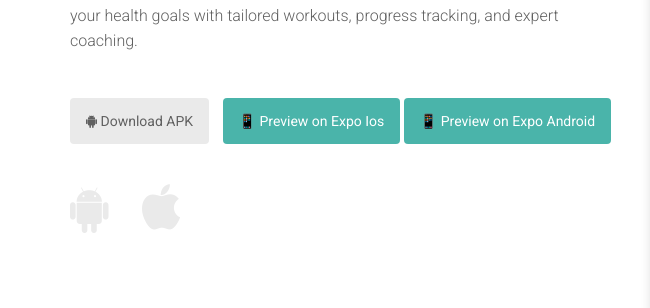
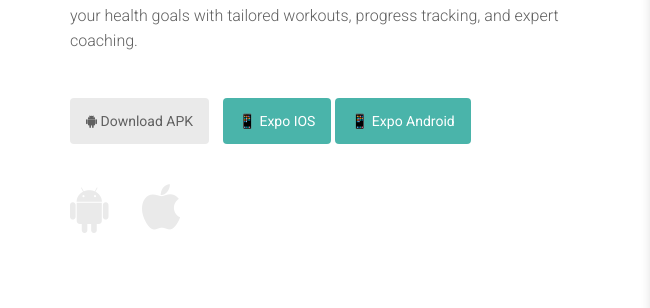
Before and after one commit to moahmed123/eshopDoc, a plain HTML site: page fitness-app.html in a window 1280 px wide. Shown: the part 1072-1380 px from the top of the page, 0-650 px from the left. Drawn offline with nearby package versions, Linux system fonts and the light colour scheme; grey boxes are pictures that could not be loaded.

Commit message:
enhance path of expo and text

```diff
--- a/fitness-app.html
+++ b/fitness-app.html
@@ -359,13 +359,13 @@
                             href="https://expo.dev/preview/update?message=Initial+commit%0A%0AGenerated+by+create-expo-app+3.4.2.&updateRuntimeVersion=1.0.0&createdAt=2025-11-10T14%3A16%3A00.408Z&slug=exp&projectId=17d76490-a075-4160-8eca-c6557cdb62cf&group=7516ca87-0654-44d9-8c29-fcd75d6364e0"
                             target="_blank" class="btn"
                             style="background-color: '#009688';background-color: #009688b5;color: #fff;padding: 12px 15px;">
-                            📱 Preview on Expo Ios
+                            📱 Expo IOS
                         </a>
                         <a data-wow-delay=".5s"
                             href="https://expo.dev/preview/update?message=Initial+commit%0A%0AGenerated+by+create-expo-app+3.4.2.&updateRuntimeVersion=1.0.0&createdAt=2025-11-10T14%3A14%3A34.477Z&slug=exp&projectId=17d76490-a075-4160-8eca-c6557cdb62cf&group=70bb8822-e907-4455-a642-618374e7198b"
                             target="_blank" class="btn"
                             style="background-color: '#009688';background-color: #009688b5;color: #fff;padding: 12px 15px;">
-                            📱 Preview on Expo Android
+                            📱 Expo Android
                         </a>
 
                     </div>
```
